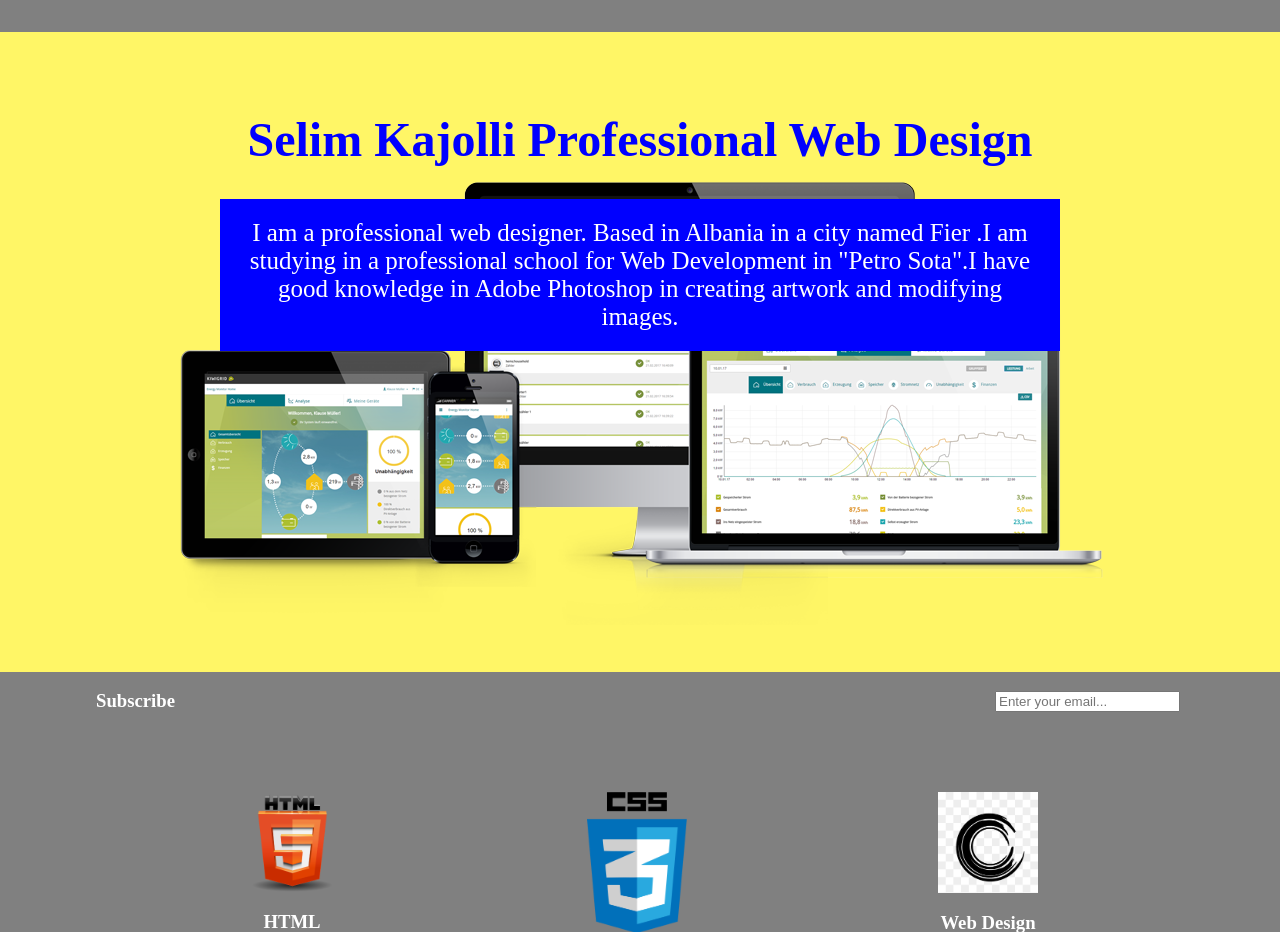
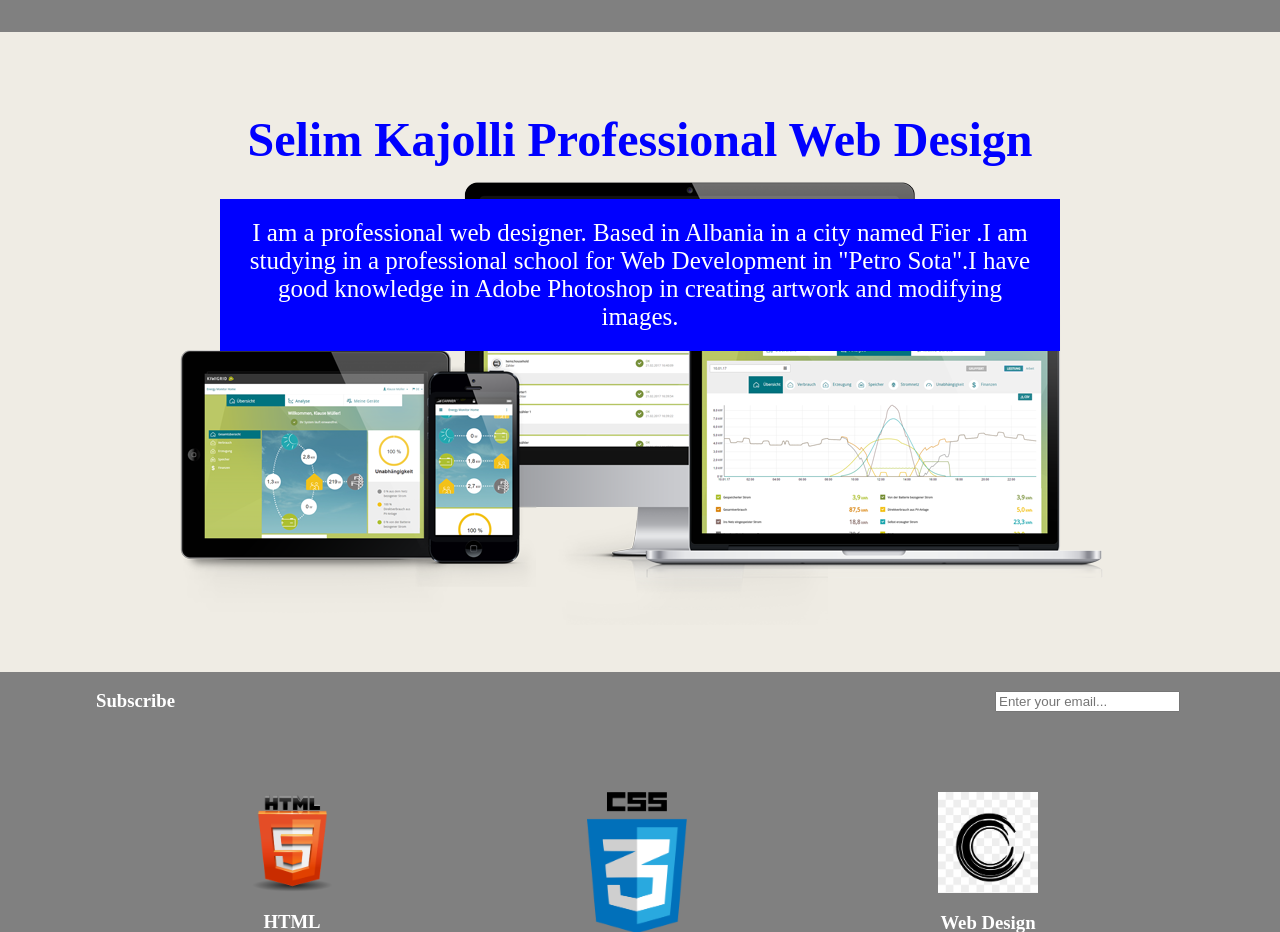
Before and after one commit to kajolliselim/selim, a PHP site: page / in a window 1280 px wide. Shown: the part 103-1035 px from the top of the page. Run offline with PHP 8.4, Linux system fonts and the light colour scheme.

Commit message:
Update main.css

```diff
--- a/main.css
+++ b/main.css
@@ -12,7 +12,7 @@ body,html{
 .banner{
     background: url("img/web.png") center no-repeat;
     height: 80%;
-    background-color: #fff666;
+    background-color:#efece4;
 }
 
 .name{
```
